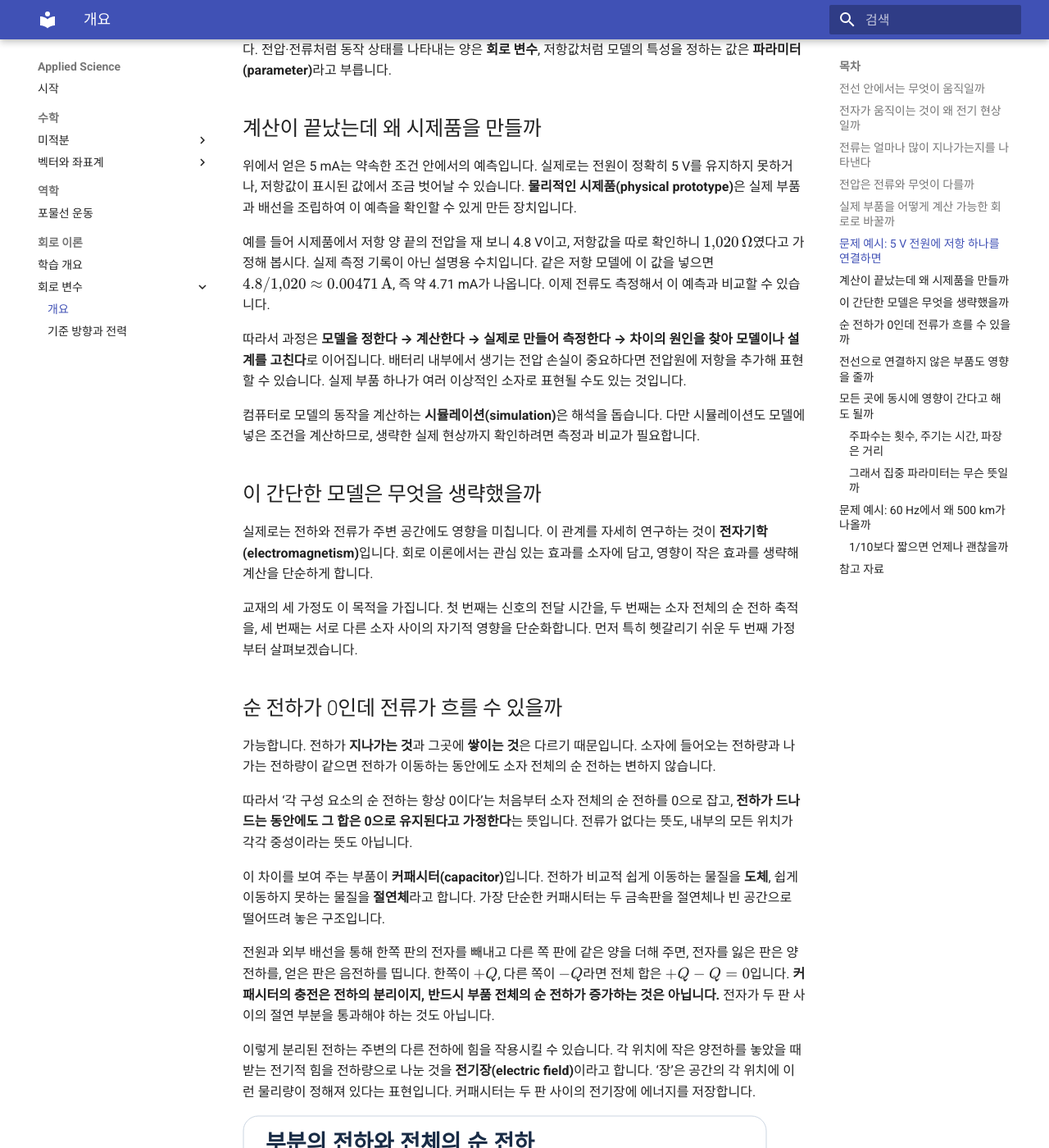
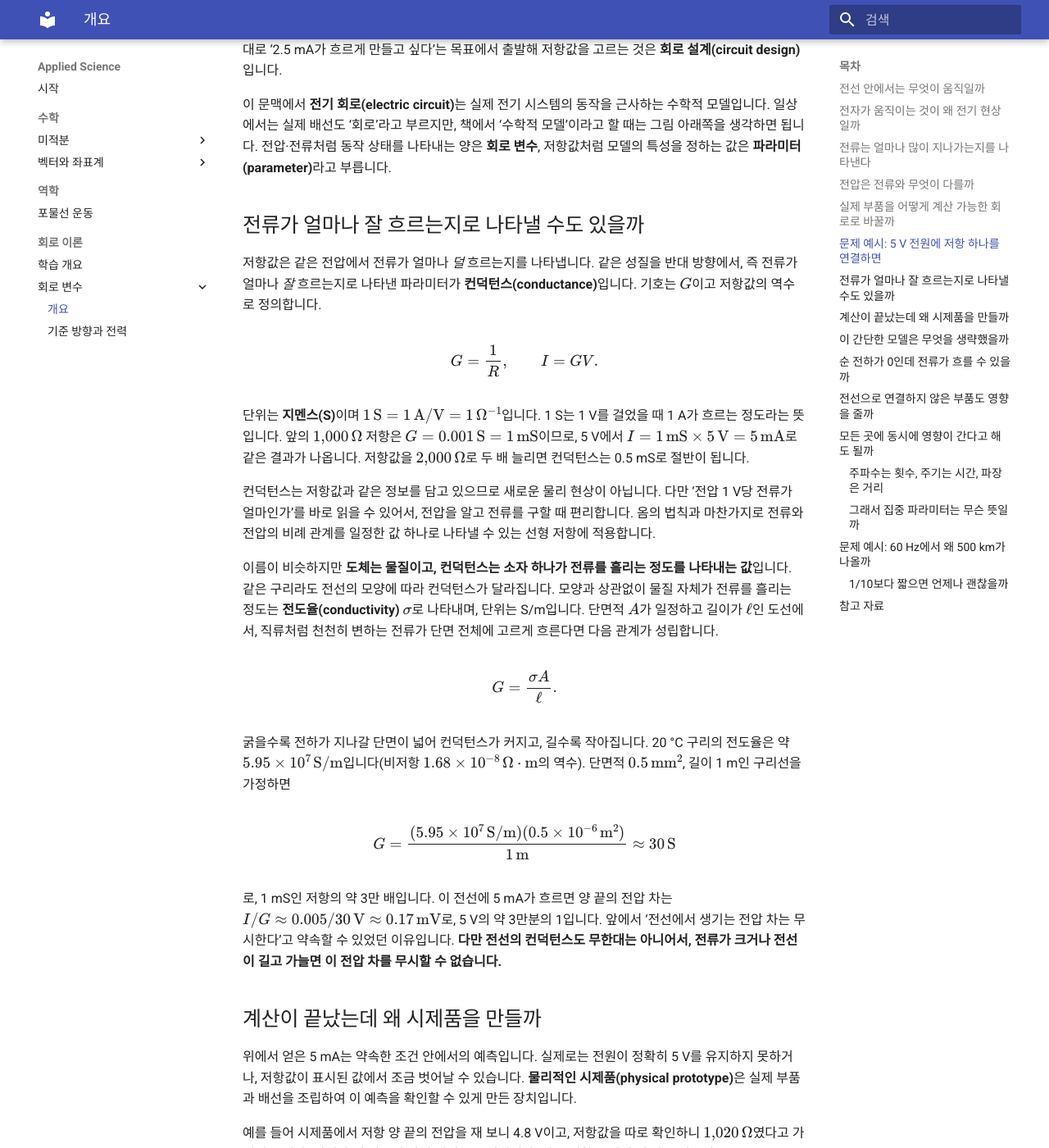
Before and after one commit to koosco/applied-science, an MkDocs documentation site: the page built from docs/circuits/circuit-theory/circuit-variables/index.md, in a window 1280 px wide and 1400 px high, scrolled down 5147 px. Shown: the whole window at 82% size. Built offline with MkDocs 1.6.1 and Material for MkDocs 9.7.7, drawn with Linux system fonts in a browser that asks for light colours; some of the changed text lies outside the part shown.

Commit message:
docs: 회로 변수 개요에 도체와 컨덕턴스 정의 추가 (#5)
- 도체·절연체 정의를 전선 속 자유 전자 설명 바로 뒤로 옮기고 반도체와의 관계를 보충
- 컨덕턴스 G = 1/R, 지멘스 단위, 전도율과의 관계 G = σA/ℓ 추가
- 구리선 컨덕턴스 계산으로 전선 전압 차를 무시하는 가정의 근거 설명

Co-authored-by: Claude Opus 5.5 <noreply@anthropic.com>

```diff
--- a/docs/circuits/circuit-theory/circuit-variables/index.md
+++ b/docs/circuits/circuit-theory/circuit-variables/index.md
@@ -9,6 +9,8 @@
 구리 전선은 많은 **원자(atom)**로 이루어져 있습니다. 원자는 물질을 이루는 아주 작은 구성 단위입니다. 원자도 더 작은 입자로 이루어져 있는데, 중심에는 **원자핵**이 있고 그 주변에 **전자(electron)**가 분포합니다. 원자핵에는 **양성자**와 **중성자**가 있습니다. 가장 흔한 수소 원자는 예외적으로 중성자가 없습니다.
 
 구리 금속에서는 일부 전자가 특정 원자 하나에만 묶이지 않고 금속 내부를 이동할 수 있습니다. 이 전자들이 전선에서 전하를 운반합니다. 전류가 흐른다고 해서 구리 원자 전체가 전선을 따라 이동하는 것은 아닙니다.
+
+구리처럼 전하를 운반하는 입자가 내부에서 비교적 쉽게 이동할 수 있는 물질을 **도체(conductor)**라고 합니다. 반대로 전하가 쉽게 이동하지 못하는 물질은 **절연체(insulator)**입니다. 전선의 심은 구리 같은 금속 도체로, 겉을 감싼 피복은 플라스틱 같은 절연체로 만듭니다. 두 물질은 전하가 얼마나 쉽게 이동하는지의 정도로 나눈 것이며, 그 중간 정도의 물질은 **반도체(semiconductor)**라고 부릅니다.
 
 여기서 **원소(element)**는 원자의 *종류*를 뜻합니다. 종류를 결정하는 것은 원자핵의 양성자 수입니다. 양성자가 1개면 수소, 2개면 헬륨, 6개면 탄소, 29개면 구리입니다. 따라서 ‘구리 원자 하나’는 개별 원자이고, ‘구리라는 원소’는 양성자가 29개인 원자의 종류입니다.
 
@@ -97,6 +99,32 @@ $I$는 전류, $V$는 저항 양 끝의 전압, $R$은 저항값입니다. 밀
 
 이 문맥에서 **전기 회로(electric circuit)**는 실제 전기 시스템의 동작을 근사하는 수학적 모델입니다. 일상에서는 실제 배선도 ‘회로’라고 부르지만, 책에서 ‘수학적 모델’이라고 할 때는 그림 아래쪽을 생각하면 됩니다. 전압·전류처럼 동작 상태를 나타내는 양은 **회로 변수**, 저항값처럼 모델의 특성을 정하는 값은 **파라미터(parameter)**라고 부릅니다.
 
+## 전류가 얼마나 잘 흐르는지로 나타낼 수도 있을까
+
+저항값은 같은 전압에서 전류가 얼마나 *덜* 흐르는지를 나타냅니다. 같은 성질을 반대 방향에서, 즉 전류가 얼마나 *잘* 흐르는지로 나타낸 파라미터가 **컨덕턴스(conductance)**입니다. 기호는 $G$이고 저항값의 역수로 정의합니다.
+
+$$
+G=\frac{1}{R},\qquad I=GV.
+$$
+
+단위는 **지멘스(S)**이며 $1\,\mathrm{S}=1\,\mathrm{A/V}=1\,\Omega^{-1}$입니다. 1 S는 1 V를 걸었을 때 1 A가 흐르는 정도라는 뜻입니다. 앞의 $1{,}000\,\Omega$ 저항은 $G=0.001\,\mathrm{S}=1\,\mathrm{mS}$이므로, 5 V에서 $I=1\,\mathrm{mS}\times5\,\mathrm{V}=5\,\mathrm{mA}$로 같은 결과가 나옵니다. 저항값을 $2{,}000\,\Omega$로 두 배 늘리면 컨덕턴스는 0.5 mS로 절반이 됩니다.
+
+컨덕턴스는 저항값과 같은 정보를 담고 있으므로 새로운 물리 현상이 아닙니다. 다만 ‘전압 1 V당 전류가 얼마인가’를 바로 읽을 수 있어서, 전압을 알고 전류를 구할 때 편리합니다. 옴의 법칙과 마찬가지로 전류와 전압의 비례 관계를 일정한 값 하나로 나타낼 수 있는 선형 저항에 적용합니다.
+
+이름이 비슷하지만 **도체는 물질이고, 컨덕턴스는 소자 하나가 전류를 흘리는 정도를 나타내는 값**입니다. 같은 구리라도 전선의 모양에 따라 컨덕턴스가 달라집니다. 모양과 상관없이 물질 자체가 전류를 흘리는 정도는 **전도율(conductivity)** $\sigma$로 나타내며, 단위는 S/m입니다. 단면적 $A$가 일정하고 길이가 $\ell$인 도선에서, 직류처럼 천천히 변하는 전류가 단면 전체에 고르게 흐른다면 다음 관계가 성립합니다.
+
+$$
+G=\frac{\sigma A}{\ell}.
+$$
+
+굵을수록 전하가 지나갈 단면이 넓어 컨덕턴스가 커지고, 길수록 작아집니다. 20 °C 구리의 전도율은 약 $5.95\times10^{7}\,\mathrm{S/m}$입니다(비저항 $1.68\times10^{-8}\,\Omega\cdot\mathrm{m}$의 역수). 단면적 $0.5\,\mathrm{mm^2}$, 길이 1 m인 구리선을 가정하면
+
+$$
+G=\frac{(5.95\times10^{7}\,\mathrm{S/m})(0.5\times10^{-6}\,\mathrm{m^2})}{1\,\mathrm{m}}\approx30\,\mathrm{S}
+$$
+
+로, 1 mS인 저항의 약 3만 배입니다. 이 전선에 5 mA가 흐르면 양 끝의 전압 차는 $I/G\approx0.005/30\,\mathrm{V}\approx0.17\,\mathrm{mV}$로, 5 V의 약 3만분의 1입니다. 앞에서 ‘전선에서 생기는 전압 차는 무시한다’고 약속할 수 있었던 이유입니다. **다만 전선의 컨덕턴스도 무한대는 아니어서, 전류가 크거나 전선이 길고 가늘면 이 전압 차를 무시할 수 없습니다.**
+
 ## 계산이 끝났는데 왜 시제품을 만들까
 
 위에서 얻은 5 mA는 약속한 조건 안에서의 예측입니다. 실제로는 전원이 정확히 5 V를 유지하지 못하거나, 저항값이 표시된 값에서 조금 벗어날 수 있습니다. **물리적인 시제품(physical prototype)**은 실제 부품과 배선을 조립하여 이 예측을 확인할 수 있게 만든 장치입니다.
@@ -119,7 +147,7 @@ $I$는 전류, $V$는 저항 양 끝의 전압, $R$은 저항값입니다. 밀
 
 따라서 ‘각 구성 요소의 순 전하는 항상 0이다’는 처음부터 소자 전체의 순 전하를 0으로 잡고, **전하가 드나드는 동안에도 그 합은 0으로 유지된다고 가정한다**는 뜻입니다. 전류가 없다는 뜻도, 내부의 모든 위치가 각각 중성이라는 뜻도 아닙니다.
 
-이 차이를 보여 주는 부품이 **커패시터(capacitor)**입니다. 전하가 비교적 쉽게 이동하는 물질을 **도체**, 쉽게 이동하지 못하는 물질을 **절연체**라고 합니다. 가장 단순한 커패시터는 두 금속판을 절연체나 빈 공간으로 떨어뜨려 놓은 구조입니다.
+이 차이를 보여 주는 부품이 **커패시터(capacitor)**입니다. 가장 단순한 커패시터는 도체인 두 금속판을 절연체나 빈 공간으로 떨어뜨려 놓은 구조입니다.
 
 전원과 외부 배선을 통해 한쪽 판의 전자를 빼내고 다른 쪽 판에 같은 양을 더해 주면, 전자를 잃은 판은 양전하를, 얻은 판은 음전하를 띱니다. 한쪽이 $+Q$, 다른 쪽이 $-Q$라면 전체 합은 $+Q-Q=0$입니다. **커패시터의 충전은 전하의 분리이지, 반드시 부품 전체의 순 전하가 증가하는 것은 아닙니다.** 전자가 두 판 사이의 절연 부분을 통과해야 하는 것도 아닙니다.
 
@@ -217,4 +245,5 @@ $$
 - [MIT 6.200, Lumped-Element Abstraction](https://circuits.mit.edu/_static/S23/handouts/lec01a/lecture01a.pdf): 집중 소자 모델의 의미와 전파 시간에 따른 한계.
 - [Altium, Controlled Impedance Routing](https://www.altium.com/documentation/altium-designer/pcb/high-speed-design/interactively-routing-controlled-impedance): 배선 환경과 전파 속도.
 - [Texas Instruments, Fast GTLP Backplanes With the GTLPH1655](https://www.ti.com/tw/lit/pdf/scba015): 전달 지연과 상승 시간에 따른 전송선 취급.
+- [OpenStax University Physics Volume 2, Resistivity and Resistance](https://openstax.org/books/university-physics-volume-2/pages/9-3-resistivity-and-resistance): 도체, 전도율과 비저항, 도선의 모양과 저항의 관계, 구리의 비저항.
 - [OpenStax University Physics Volume 2, Ohm’s Law](https://openstax.org/books/university-physics-volume-2/pages/9-4-ohms-law), [Electromotive Force](https://openstax.org/books/university-physics-volume-2/pages/10-1-electromotive-force): 저항 모델의 적용 범위와 실제 전원의 모델링.
```
Also changed, not shown: docs/circuits/circuit-theory/index.md (+1 -1 lines).
